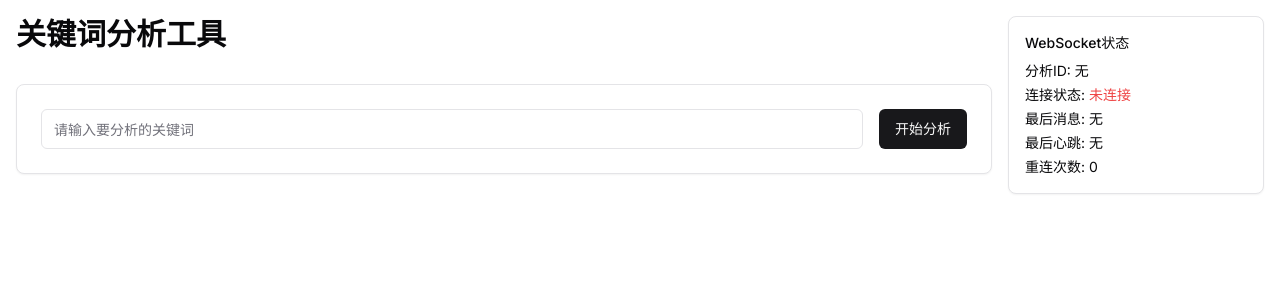
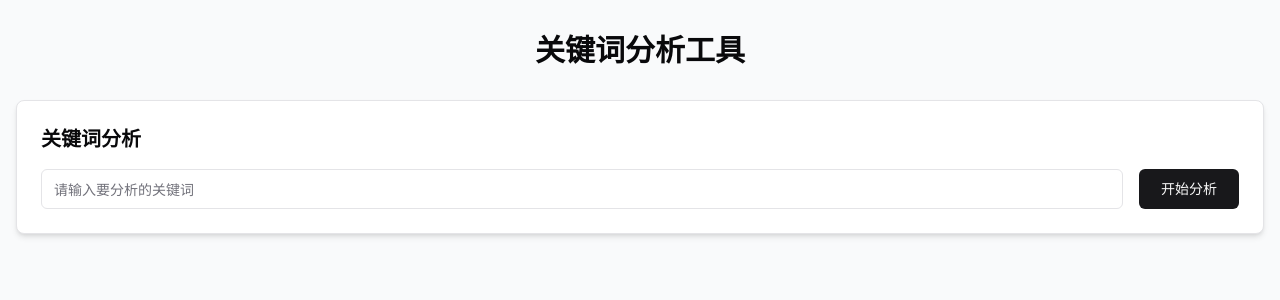
Before and after one commit to quensol/CKRS-Frontend, a Next.js app: page / in a window 1280 px wide. Shown: the top 300 px of the page. Built offline with nearby package versions, Linux system fonts and the light colour scheme.

Commit message:
美化页面样式

```diff
--- a/app/page.tsx
+++ b/app/page.tsx
@@ -1,22 +1,16 @@
 "use client"
 
 import { KeywordAnalyzer } from "@/components/keyword-analyzer"
-import { WebSocketStatus } from "@/components/websocket-status"
 import { useState } from "react"
 
 export default function Home() {
   const [currentAnalysisId, setCurrentAnalysisId] = useState<number | null>(null)
 
   return (
-    <main className="container mx-auto p-4">
-      <div className="flex justify-between items-start gap-4">
-        <div className="flex-1">
-          <h1 className="text-3xl font-bold mb-8">关键词分析工具</h1>
-          <KeywordAnalyzer onAnalysisIdChange={setCurrentAnalysisId} />
-        </div>
-        <div className="w-64 sticky top-4">
-          <WebSocketStatus analysisId={currentAnalysisId} />
-        </div>
+    <main className="min-h-screen bg-gray-50">
+      <div className="container mx-auto py-8 px-4">
+        <h1 className="text-3xl font-bold mb-8 text-center">关键词分析工具</h1>
+        <KeywordAnalyzer onAnalysisIdChange={setCurrentAnalysisId} />
       </div>
     </main>
   )
--- a/components/keyword-analyzer.tsx
+++ b/components/keyword-analyzer.tsx
@@ -8,6 +8,7 @@ import { Tabs, TabsContent, TabsList, TabsTrigger } from "@/components/ui/tabs"
 import { useToast } from "@/hooks/use-toast"
 import { AnalysisProgress } from "./analysis-progress"
 import { AnalysisResults } from "./analysis-results"
+import { WebSocketStatus } from "./websocket-status"
 import { AnalysisBrief } from "@/types/analysis"
 
 interface KeywordAnalyzerProps {
@@ -46,7 +47,7 @@ export function KeywordAnalyzer({ onAnalysisIdChange }: KeywordAnalyzerProps) {
           throw new Error("启动分析失败")
         }
 
-        console.log('分析任务已启动')
+        console.log('分任务已启动')
       } catch (error) {
         console.error('启动分析失败:', error)
         toast({
@@ -139,8 +140,10 @@ export function KeywordAnalyzer({ onAnalysisIdChange }: KeywordAnalyzerProps) {
   }
 
   return (
-    <div className="space-y-6">
-      <Card className="p-6">
+    <div className="space-y-8">
+      <Card className="p-6 shadow-md hover:shadow-lg transition-shadow">
+        <div className="flex flex-col gap-4">
+          <h2 className="text-xl font-semibold">关键词分析</h2>
           <div className="flex gap-4">
             <Input
               placeholder="请输入要分析的关键词"
@@ -152,22 +155,37 @@ export function KeywordAnalyzer({ onAnalysisIdChange }: KeywordAnalyzerProps) {
                   startNewAnalysis()
                 }
               }}
+              className="flex-1"
             />
-          <Button onClick={startNewAnalysis} disabled={isAnalyzing}>
+            <Button
+              onClick={startNewAnalysis}
+              disabled={isAnalyzing}
+              className="min-w-[100px]"
+            >
               {isAnalyzing ? "分析中..." : "开始分析"}
             </Button>
+          </div>
         </div>
       </Card>
 
       {analysisId && (
         <>
+          <div className="grid grid-cols-1 md:grid-cols-3 gap-8">
+            <div className="md:col-span-2">
               <AnalysisProgress
                 analysisId={analysisId}
                 onWsReady={() => handleWsReady(analysisId)}
                 onComplete={handleAnalysisComplete}
               />
+            </div>
+            <div className="md:col-span-1">
+              <WebSocketStatus analysisId={analysisId} />
+            </div>
+          </div>
+
+          <Card className="p-6 shadow-md">
             <Tabs defaultValue="overview" className="w-full">
-            <TabsList>
+              <TabsList className="inline-flex h-10 items-center justify-center rounded-md bg-muted p-1 text-muted-foreground mb-4">
                 <TabsTrigger value="overview">概览</TabsTrigger>
                 <TabsTrigger value="cooccurrence">共现词</TabsTrigger>
                 <TabsTrigger value="volume">搜索量</TabsTrigger>
@@ -190,6 +208,7 @@ export function KeywordAnalyzer({ onAnalysisIdChange }: KeywordAnalyzerProps) {
                 <AnalysisResults analysisId={analysisId} type="competitors" />
               </TabsContent>
             </Tabs>
+          </Card>
         </>
       )}
     </div>
```
Lines whose indentation alone changed are shown as unchanged.
